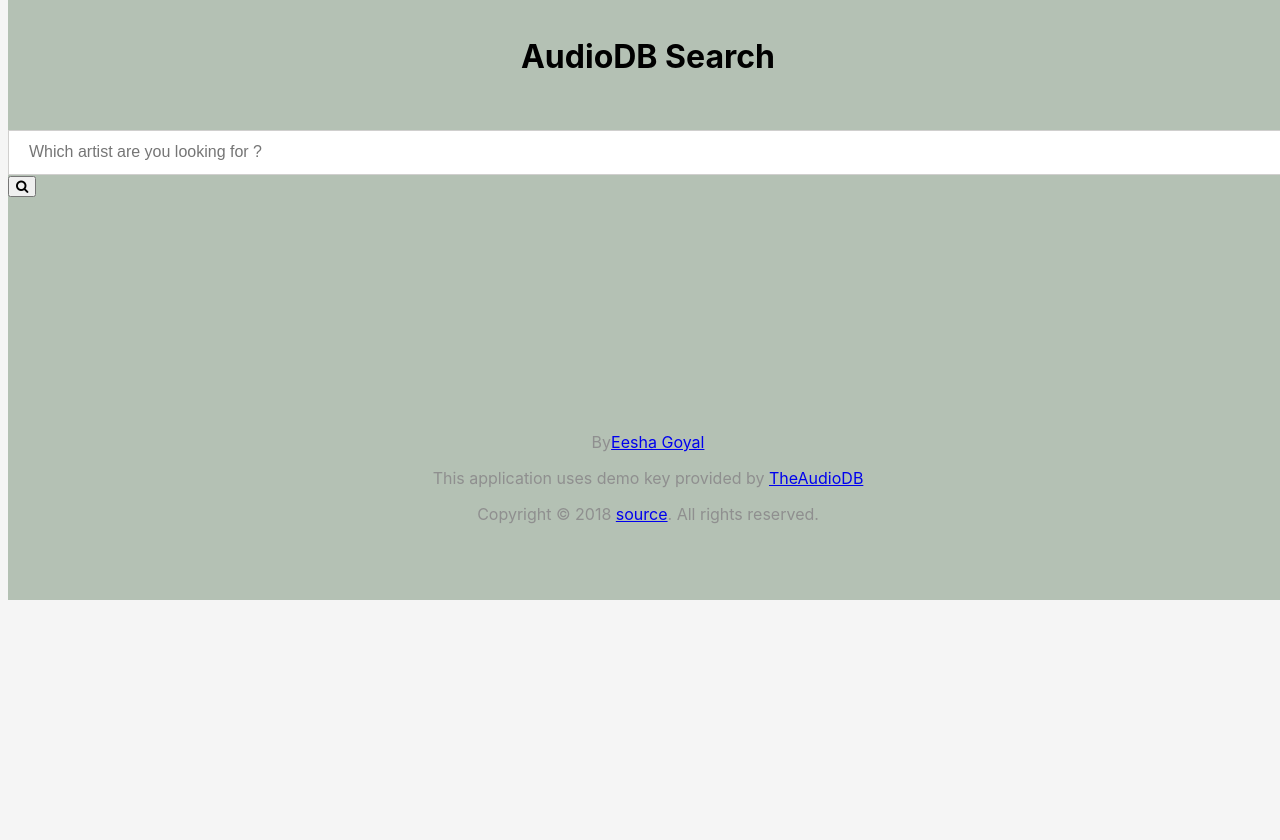
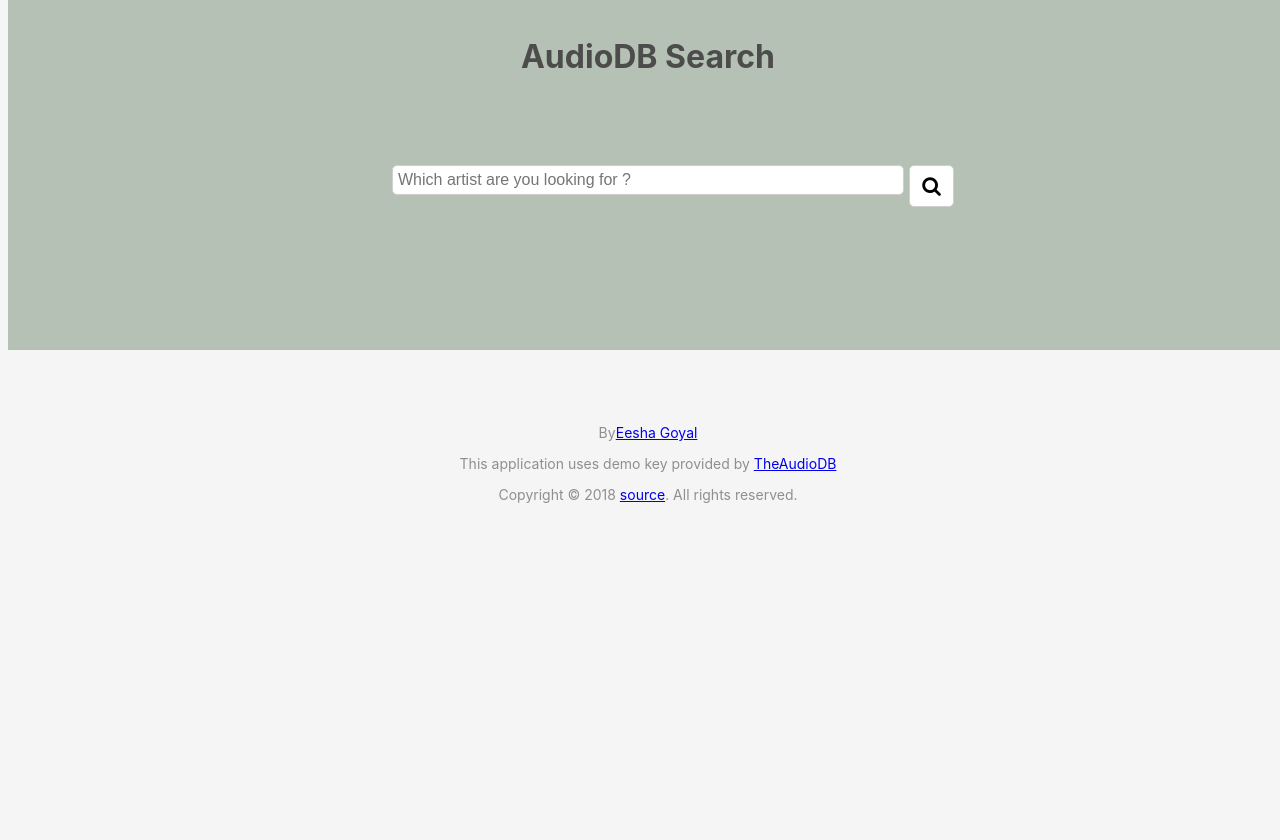
Before and after one commit to eeshagoyal/Audio-Box, a PHP site: page / in a window 1280 px wide. Shown: the top 840 px of the page. Run offline with PHP 8.4, Linux system fonts and the light colour scheme.

Commit message:
new UI for search bar update

```diff
--- a/css/main.css
+++ b/css/main.css
@@ -1,49 +1,47 @@
-body{
-  padding-top: 50px;
+
+
+#search-bar {
+  float: left;
+  width: 100%;
+  padding: 5px;
+  height: 30px;
+  border-radius: 5px;
+  outline: none;
+  font-size: 1rem;
+  border: 1px solid #D0CFCE;
+  color: #4c4c4c;
 }
 
-.search-container{
-  padding-top: 10px;
-  width: 490px;
-  display: block;
-  margin: 0 auto;
+#search-bar:focus{
+  color: #00B4CC;
 }
 
-input#search-bar{
-  margin: 0 auto;
-  width: 100%;
-  height: 45px;
-  padding: 0 20px;
-  font-size: 1rem;
+#search-button {
+  position: absolute;
+  right: -50px;
+  width: 45px;
+  height: 42px;
   border: 1px solid #D0CFCE;
-  outline: none;
-  &:focus{
-    border: 1px solid #008ABF;
-    transition: 0.35s ease;
-    color: #008ABF;
-    &::-webkit-input-placeholder{
-      transition: opacity 0.45s ease;
-      opacity: 0;
-     }
-    &::-moz-placeholder {
-      transition: opacity 0.45s ease;
-      opacity: 0;
-     }
-    &:-ms-placeholder {
-     transition: opacity 0.45s ease;
-     opacity: 0;
-     }
-   }
- }
+  background: #fff;
+  text-align: center;
+  color: #000000;
+  border-radius: 5px;
+  cursor: pointer;
+  font-size: 20px;
+}
 
-.search-icon{
-  position: relative;
-  float: right;
-  width: 75px;
-  height: 75px;
-  top: -62px;
-  right: -40px;
+#search-button:hover{
+  color: #4c4c4c;
+}
 
+/*Resize the wrap to see the search bar change!*/
+.wrap{
+  padding-top: 150px;
+  width: 40%;
+  position: absolute;
+  top: 30%;
+  left: 50%;
+  transform: translate(-50%, -50%);
 }
 
 
@@ -73,6 +71,7 @@ html {
     padding: 1em;
     margin-bottom: 1rem;
     min-height: 5vh;
+    color: #4c4c4c;
 }
 
 
@@ -83,7 +82,7 @@ html {
   z-index: 0;
   top: 0;
   width: 100%;
-  height: 600px;
+  height: 350px;
   background-color: #b4c1b4;
   background-size: cover;
   background-repeat: no-repeat;
@@ -94,7 +93,7 @@ html {
 /* Search results */
 
 .search__results {
-  top: 75px;
+  top: 150px;
   padding: 0 20px;
   width: 80%;
   margin: 20px auto 0;
@@ -122,7 +121,7 @@ html {
 }
 
 
-.search-item {
+.result_item {
   width: 100%;
   border-bottom: 1px solid #D3DCE6;
   padding-bottom: 20px;
@@ -130,7 +129,7 @@ html {
   display: table;
 }
 
-.search-item__image {
+.result_item__image {
   order: 1;
   padding-left: 20px;
   width: 10%;
@@ -149,7 +148,7 @@ html {
 }
 
 
-.search-item__content {
+.result_item__content {
   order:2;
   padding-left: 100px;
   width: 40%;
@@ -162,7 +161,7 @@ html {
 }
 
 
-.search-item__button{
+.result_item__button{
   order: 3;
   padding-left: 1px ;
   width: 30%;
@@ -203,13 +202,8 @@ html {
 
 /* Text modifiers */
 
-.text--upcase {
-  text-transform: uppercase;
-}
-.text--small {
+.text--muted {
   font-size: 14px;
-}
-.text--muted {
   color: #8F8F8F;
 }
 .text--medium {
```
